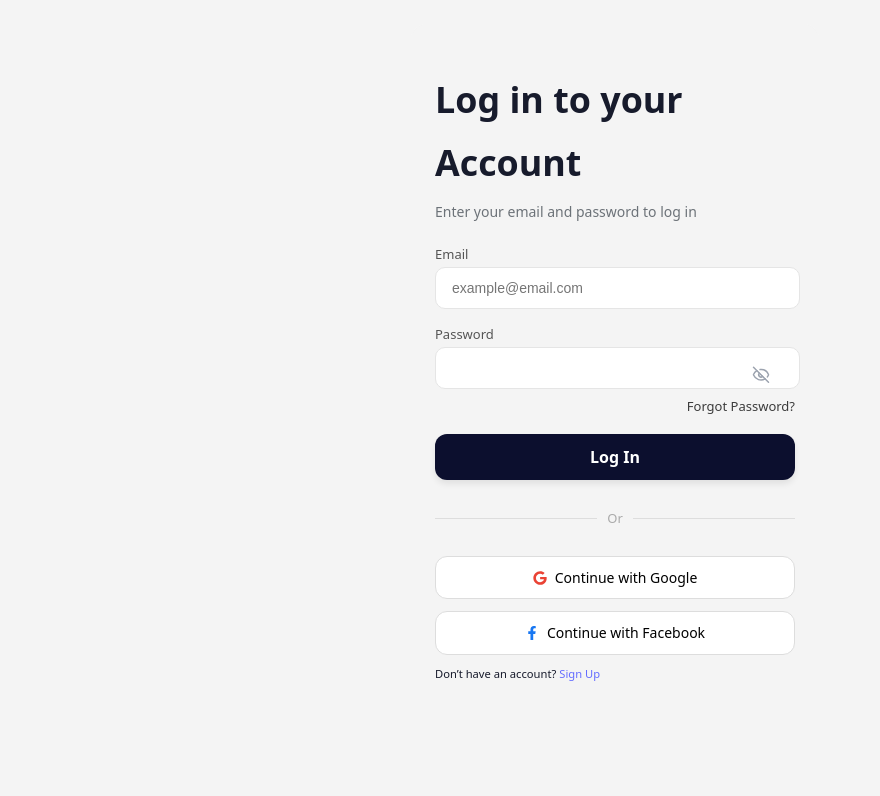
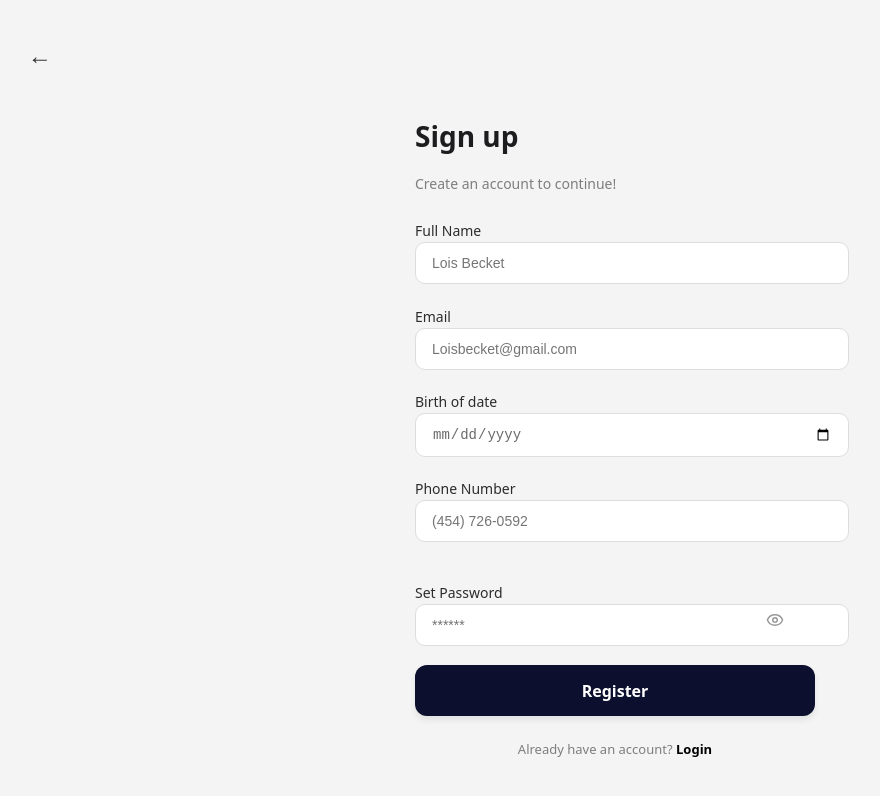
Before and after one commit to emin6oz/Dreamscape, a React (Vite) app: page /signup in a window 1280 px wide. Shown: the top 796 px of the page, without its empty margins (25-905 px from the left). Built offline with nearby package versions, Linux system fonts and the light colour scheme.

Commit message:
updated signup screen

```diff
--- a/src/App.jsx
+++ b/src/App.jsx
@@ -1,5 +1,5 @@
 import React, { useState } from "react";
-import { BrowserRouter as Router, Routes, Route } from "react-router-dom";
+import { BrowserRouter as Router, Routes, Route, Navigate } from "react-router-dom";
 import SleepScreen from "./screens/SleepScreen";
 import ScanningScreen from "./screens/scanningScreen";
 import StatisticsScreen from "./screens/StatisticsScreen";
@@ -23,15 +23,25 @@ const AppLayout = () => (
 );
 
 function App() {
-  const [isLoggedIn, setIsLoggedIn] = useState(false); // State to track login status
+  const [isLoggedIn, setIsLoggedIn] = useState(false);
 
   return (
     <Router>
-      {isLoggedIn ? (
-        <AppLayout />
-      ) : (
-        <Login onLogin={() => setIsLoggedIn(true)} />
-      )}
+      <Routes>
+        {/* Public routes */}
+        <Route path="/login" element={<Login onLogin={() => setIsLoggedIn(true)} />} />
+        <Route path="/signup" element={<SignUp />} />
+
+        {/* Protected routes */}
+        {isLoggedIn ? (
+          <>
+            <Route path="/*" element={<AppLayout />} />
+          </>
+        ) : (
+          // Redirect any non-public route access to login
+          <Route path="*" element={<Navigate to="/login" replace />} />
+        )}
+      </Routes>
     </Router>
   );
 }
--- a/src/screens/login.jsx
+++ b/src/screens/login.jsx
@@ -1,8 +1,8 @@
 import React, { useState } from "react";
 import { FaGoogle, FaFacebookF } from "react-icons/fa";
 import { EyeIcon, EyeOffIcon } from "lucide-react";
+import { Link } from "react-router-dom";
 import "./login.scss";
-import { Link } from "react-router-dom";
 
 const Login = ({ onLogin }) => {
   const [email, setEmail] = useState("");
@@ -19,7 +19,6 @@ const Login = ({ onLogin }) => {
   };
 
   return (
-
     <div className="login-page">
       <div className="login-container">
         <h1>Log in to your</h1>
@@ -47,7 +46,7 @@ const Login = ({ onLogin }) => {
               onClick={() => setShowPassword(!showPassword)}
               className="toggle-visibility"
             >
-              {showPassword ? <EyeIcon size={18} /> : <EyeOffIcon size={18} />}
+              {showPassword ? <EyeOffIcon size={18} /> : <EyeIcon size={18} />}
             </button>
           </div>
 
@@ -71,12 +70,12 @@ const Login = ({ onLogin }) => {
           </button>
         </div>
 
-        <p className="text-center text-sm text-gray-600 mt-6">
-  Don’t have an account?{" "}
-  <Link to="/signup" className="text-black font-semibold cursor-pointer">
-    Sign Up
-  </Link>
-</p>
+        <p className="signup-text">
+          Don’t have an account?{" "}
+          <Link to="/signup" className="signup-link">
+            Sign Up
+          </Link>
+        </p>
       </div>
     </div>
   );
--- a/src/screens/signup.jsx
+++ b/src/screens/signup.jsx
@@ -1,79 +1,68 @@
 import React, { useState } from "react";
-import { Link } from "react-router-dom";
+import { Link, useNavigate } from "react-router-dom";
 import { EyeIcon, EyeOffIcon } from "lucide-react";
+import "./signup.scss"; // Import the SCSS file
 
 const SignUp = () => {
   const [passwordVisible, setPasswordVisible] = useState(false);
+  const navigate = useNavigate();
 
   return (
-    <div className="min-h-screen bg-[#F4F4F4] flex flex-col px-4 py-6">
-      <button className="text-lg mb-4">{`←`}</button>
+    <div className="signup-page">
+      <button className="back-button" onClick={()=>navigate('/login')}>{`←`}</button>
 
-      <h1 className="text-2xl font-bold text-[#0C0F2E]">Sign up</h1>
-      <p className="text-sm text-gray-500 mb-6">Create an account to continue!</p>
+      <div className="signup-container">
+        <h1>Sign up</h1>
+        <p className="subtitle">Create an account to continue!</p>
 
-      <form className="space-y-4">
+        <form className="signup-form">
           <div>
-          <label className="text-sm font-medium text-gray-700">Full Name</label>
-          <input
-            type="text"
-            placeholder="Lois Becket"
-            className="w-full mt-1 p-3 rounded-lg border border-gray-200 bg-white text-sm"
-          />
+            <label>Full Name</label>
+            <input type="text" placeholder="Lois Becket" />
           </div>
+
           <div>
-          <label className="text-sm font-medium text-gray-700">Email</label>
-          <input
-            type="email"
-            placeholder="Loisbecket@gmail.com"
-            className="w-full mt-1 p-3 rounded-lg border border-gray-200 bg-white text-sm"
-          />
+            <label>Email</label>
+            <input type="email" placeholder="Loisbecket@gmail.com" />
           </div>
+
           <div>
-          <label className="text-sm font-medium text-gray-700">Birth of date</label>
-          <input
-            type="date"
-            className="w-full mt-1 p-3 rounded-lg border border-gray-200 bg-white text-sm"
-          />
+            <label>Birth of date</label>
+            <input type="date" />
           </div>
-        <div>
-          <label className="text-sm font-medium text-gray-700">Phone Number</label>
-          <input
-            type="tel"
-            placeholder="(454) 726-0592"
-            className="w-full mt-1 p-3 rounded-lg border border-gray-200 bg-white text-sm"
-          />
+
+          <div className="phone-input-container">
+            <label>Phone Number</label>
+            <input type="tel" placeholder="(454) 726-0592" />
           </div>
-        <div className="relative">
-          <label className="text-sm font-medium text-gray-700">Set Password</label>
+
+          <div className="password-wrapper">
+            <label>Set Password</label>
             <input
               type={passwordVisible ? "text" : "password"}
               placeholder="******"
-            className="w-full mt-1 p-3 pr-10 rounded-lg border border-gray-200 bg-white text-sm"
             />
             <button
               type="button"
               onClick={() => setPasswordVisible(!passwordVisible)}
-            className="absolute top-9 right-3 text-gray-400"
+              className="toggle-visibility"
             >
               {passwordVisible ? <EyeOffIcon size={18} /> : <EyeIcon size={18} />}
             </button>
           </div>
 
-        <button
-          type="submit"
-          className="w-full bg-[#0C0F2E] text-white py-3 rounded-lg text-base font-semibold mt-4"
-        >
+          <button type="submit" className="register-button">
             Register
           </button>
         </form>
 
-      <p className="text-center text-sm text-gray-600 mt-6">
+        <p className="bottom-text">
           Already have an account?{" "}
-        <Link to="/login" className="font-semibold text-black">
+          <Link to="/login" className="login-link">
             Login
           </Link>
         </p>
+      </div>
     </div>
   );
 };
--- /dev/null
+++ b/src/screens/signup.scss
@@ -0,0 +1,119 @@
+.signup-page {
+    min-height: 100vh;
+    background-color: #f4f4f4;
+    display: flex;
+    flex-direction: column;
+    padding: 1.5rem;
+    font-family: 'Noto Sans', sans-serif;
+    input{
+        color: #6a6a6a;
+    }
+    .back-button {
+      font-size: 1.5rem;
+      margin-bottom: 1rem;
+      background: none;
+      border: none;
+      cursor: pointer;
+      color: #333;
+      align-self: flex-start;
+    }
+
+    .signup-container {
+      background-color: #f4f4f4;
+      width: 100%;
+      max-width: 400px;
+      margin: 0 auto;
+      display: flex;
+      flex-direction: column;
+
+      h1 {
+        font-size: 28px;
+        font-weight: 700;
+        color: #1d1d1f;
+        margin-bottom: 0.5rem;
+      }
+
+      .subtitle {
+        font-size: 14px;
+        color: #7e7e7e;
+        margin-bottom: 1.5rem;
+      }
+
+      label {
+        font-size: 14px;
+        color: #2c2c2c;
+        margin-bottom: 0.3rem;
+      }
+
+      input,
+      .react-datepicker__input-container input {
+        width: 100%;
+        padding: 0.75rem 1rem;
+        border-radius: 10px;
+        border: 1px solid #ddd;
+        background-color: #fff;
+        font-size: 14px;
+        margin-bottom: 1.2rem;
+
+        &:focus {
+          outline: none;
+          border-color: #3b82f6;
+          box-shadow: 0 0 0 2px rgba(59, 130, 246, 0.2);
+        }
+      }
+
+      .phone-input-container {
+        margin-bottom: 1.2rem;
+      }
+
+      .password-wrapper {
+        position: relative;
+
+        .toggle-visibility {
+          position: absolute;
+          top: 50%;
+          right: 12px;
+          transform: translateY(-50%);
+          background: none;
+          border: none;
+          cursor: pointer;
+          color: #999;
+        }
+      }
+
+      .register-button {
+        background-color: #0c0f2e;
+        color: #fff;
+        font-size: 16px;
+        font-weight: 600;
+        width: 100%;
+        padding: 0.9rem;
+        border-radius: 12px;
+        border: none;
+        box-shadow: 0 4px 6px rgba(0, 0, 0, 0.08);
+        transition: background 0.2s;
+
+        &:hover {
+          background-color: #11153b;
+        }
+      }
+
+      .bottom-text {
+        text-align: center;
+        font-size: 13px;
+        color: #7e7e7e;
+        margin-top: 1.5rem;
+
+        .login-link {
+          font-weight: 600;
+          color: #000;
+          cursor: pointer;
+          text-decoration: none;
+
+          &:hover {
+            text-decoration: underline;
+          }
+        }
+      }
+    }
+  }
```
Lines whose indentation alone changed are shown as unchanged.
